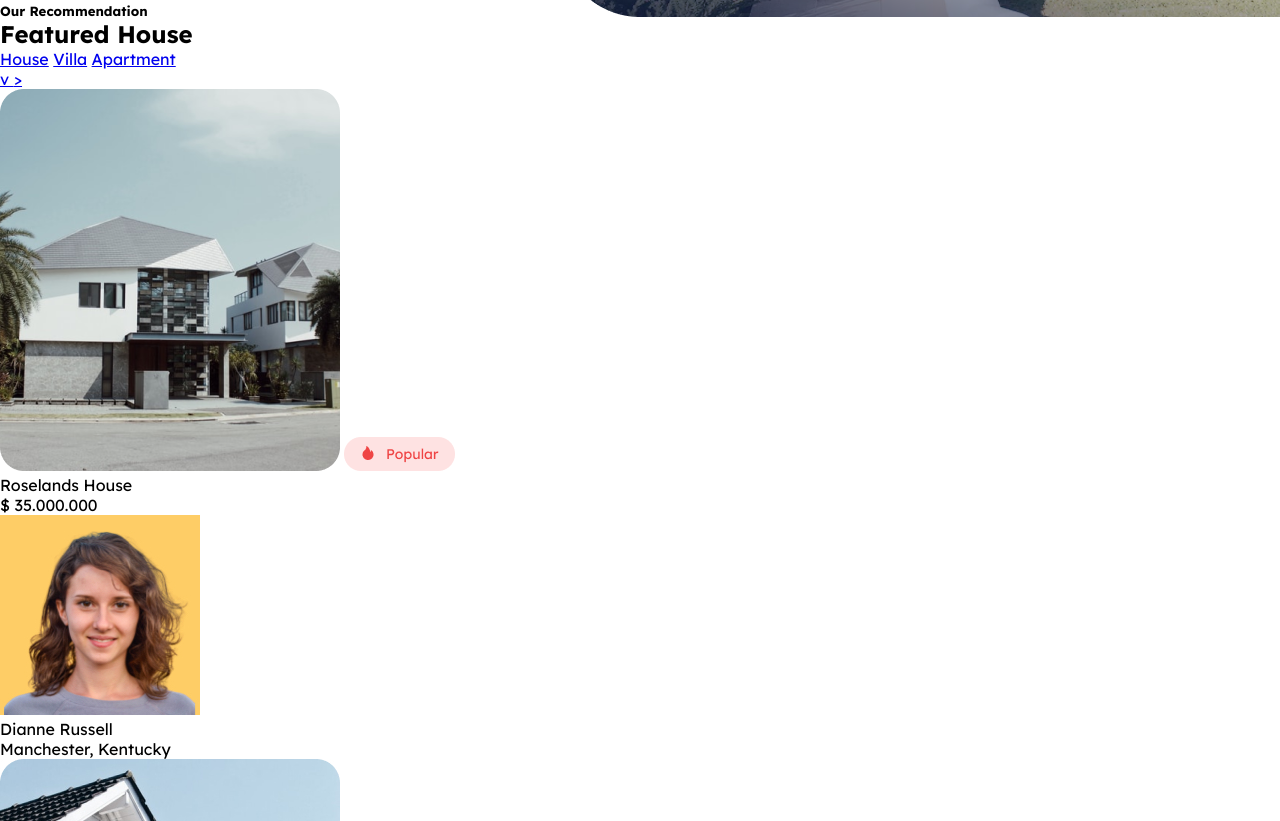
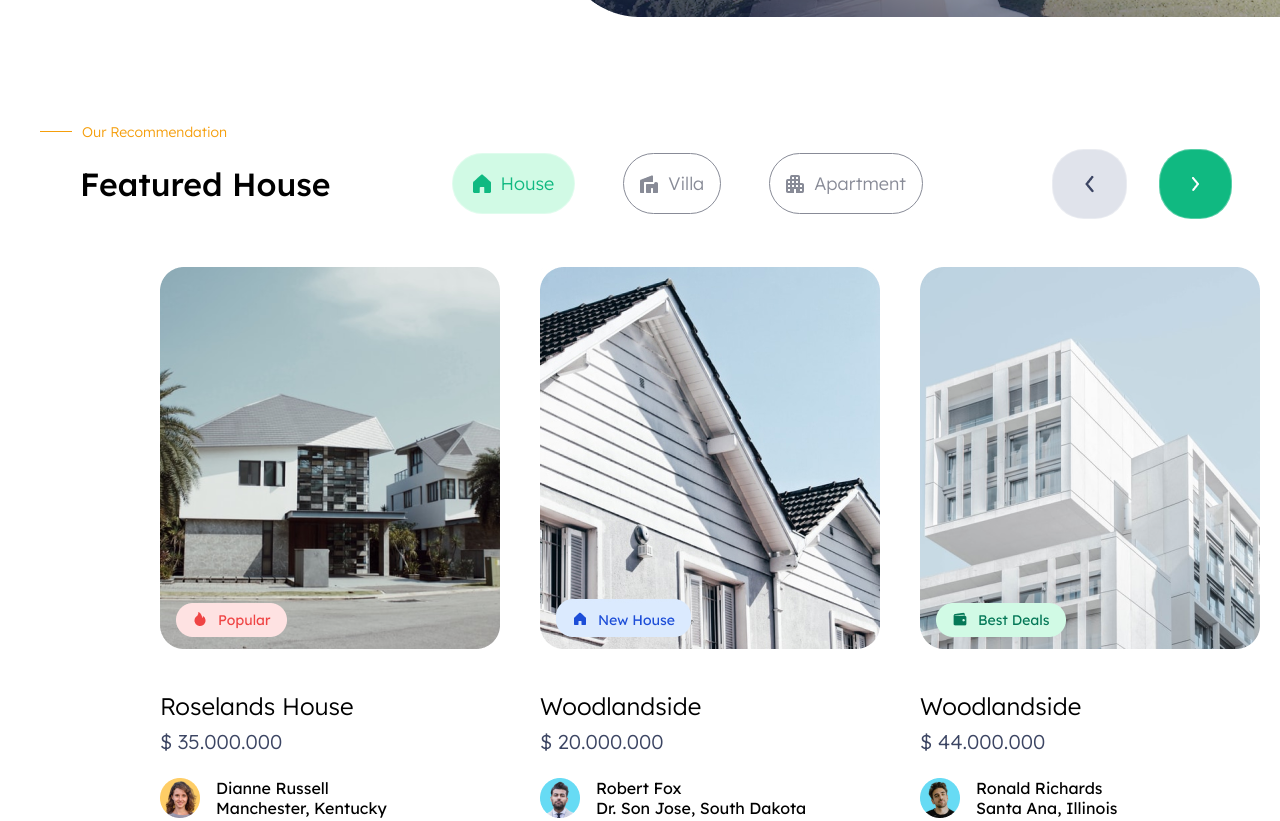
Before and after one commit to sergiidmytryshyn/WebHW1, a plain HTML site: page index.html in a window 1280 px wide. Shown: the part 703-1524 px from the top of the page. Drawn offline with Linux system fonts and the light colour scheme.

Commit message:
one more section done

```diff
--- a/css/style.css
+++ b/css/style.css
@@ -279,3 +279,122 @@ body header{
     max-width: 1200px;
     margin: 0px auto;
 }
+
+
+.recomendation{
+    display: flex;
+    flex-direction: column;
+    margin-top: 120px;
+}
+
+.recomendation-nav{
+    display: flex;
+    align-items: center;
+    justify-content: space-between;
+}
+
+.recomendation-nav-left{
+    display: flex;
+    flex-direction: column;
+    gap: 10px;
+}
+
+.recomendation-nav-left h2{
+    margin-left: 40px;
+    font-weight: 500;
+    font-size: 32px;
+
+}
+
+.our-rec{
+    display: flex;
+    flex-direction: row;
+    color: #F59E0B;
+    align-items: center;
+    gap: 10px;
+}
+
+.our-rec h5{
+    font-size: 14px;
+    font-weight: 300;
+}
+
+.recomendation-nav-mid{
+    display: flex;
+    gap: 32px;
+}
+
+.nav-button.house{
+    color: #10B981;
+    background: #D1FAE5;
+    font-size: 18px;
+    font-weight: 300;
+    padding: 20px;
+    display: flex;
+    gap: 10px;
+    align-items: center;
+}
+
+.nav-button.villa{
+    border: 1px solid #888B97;
+    color: #888B97;
+    display: flex;
+    gap: 10px;
+    align-items: center;
+    font-size: 18px;
+    font-weight: 300;
+}
+
+.recomendation-nav-right{
+    display: flex;
+    gap: 16px;
+}
+
+
+.nav-button.lswitch{
+    padding: 25px 32px;
+    background: #E0E3EB;
+}
+
+.nav-button.rswitch{
+    padding: 25px 32px;
+    background: #10B981;
+}
+
+.res-homes{
+    display: flex;
+    overflow: scroll;
+    margin-top: 40px;
+    gap: 40px;
+    padding-left: 160px;
+}
+
+.rec-home-subimg{
+    margin-top: -50px;
+    margin-bottom: 50px;
+    margin-left: 16px;
+}
+
+.rec-home-text{
+    display: flex;
+    flex-direction: column;
+    gap: 8px;
+}
+
+.rec-home-text :first-child{
+    font-size: 24px;
+    font-weight: 350;
+}
+
+.rec-home-text :last-child{
+    font-size: 20px;
+    font-weight: 350;
+    color: #3C4563;
+}
+
+
+.rec-home-seller{
+    display: flex;
+    margin-top: 24px;
+    gap: 16px;
+}
--- a/index.html
+++ b/index.html
@@ -77,66 +77,98 @@
             </div>
             </section>
         </div>
-
-    <section class="recomendation">
+            <div class="recomendation">
+                <div class="width-alligner">
+                    <div class="our-rec">
+                        <img src="icons/orangeLine.png" alt="">
                         <h5>Our Recommendation</h5>
+                    </div>
+                    <section class="recomendation-nav">
+                        <div class="recomendation-nav-left">
                             <h2>Featured House</h2>
-        <div class="recomendation-mid">
-            <a class="mid-button1" href="#">House</a>
-            <a class="mid-button1" href="#">Villa</a>
-            <a class="mid-button1" href="#">Apartment</a>
                         </div>
-        <div class="recomendation-switch">
-            <a class="switch-left" href="#"> v </a>
-            <a class="switch-right" href="#"> > </a>
+                        <div class="recomendation-nav-mid">
+                            <a class="nav-button house" href="#"><img src="/icons/pictogramHome.png" alt="">House</a>
+                            <a class="nav-button villa" href="#"><img src="/icons/pictogramVilla.png" alt="">Villa</a>
+                            <a class="nav-button villa" href="#"><img src="/icons/pictogramApartment.png" alt="">Apartment</a>
+                        </div>
+                        <div class="recomendation-nav-right">
+                            <a class="nav-button lswitch" href="#"><img src="/icons/lArrow.png" alt=""></a>
+                            <a class="nav-button rswitch" href="#"><img src="/icons/rArrow.png" alt=""></a>
                         </div>
                     </section>
-    <section class="homes">
-        <div class="home-1">
+                </div>
+                <section class="res-homes">
+                    <div class="rec-home">
+                        <div class="rec-home-img">
                             <img class="home-1-img" src="icons/home1.png" alt="Home1">
-            <img class="home-1-subimg" src="icons/popular.png" alt="Popular">
+                        </div>
+                        <img class="rec-home-subimg" src="icons/popular.png" alt="Popular">
+                        <div class="rec-home-text">
                             <p>Roselands House</p>
                             <p>$ 35.000.000</p>
-            <div class="home-1-seller">
-                <img class="home-1-seller-avatar" src="icons/avatar3.png" alt="Seller1">
+                        </div>
+                        <div class="rec-home-seller">
+                            <img class=" rec-avatar" src="icons/recAvatar1.png" alt="Seller1">
+                            <div class="rec-home-seller-data">
                                 <p>Dianne Russell</p>
                                 <p>Manchester, Kentucky</p>
                             </div>
                         </div>
-        <div class="home-2">
+                    </div>
+                    <div class="rec-home">
+                        <div class="rec-home-img">
                             <img class="home-2-img" src="icons/home2.jpg" alt="Home2">
-            <img class="home-2-subimg" src="icons/NewHouse.png" alt="NewHouse">
+                        </div>
+                        <img class="rec-home-subimg" src="icons/NewHouse.png" alt="NewHouse">
+                        <div class="rec-home-text">
                             <p>Woodlandside</p>
                             <p>$ 20.000.000</p>
-            <div class="home-2-seller">
-                <img class="home-2-seller-avatar" src="icons/avatar6.png" alt="Seller2">
+                        </div>
+                        <div class="rec-home-seller">
+                            <img class="rec-avatar" src="icons/avatar6.png" alt="Seller2">
+                            <div class="rec-home-seller-data">
                                 <p>Robert Fox</p>
                                 <p>Dr. Son Jose, South Dakota</p>
                             </div>
                         </div>
-        <div class="home-3">
+                    </div>
+                    <div class="rec-home">
+                        <div class="rec-home-img">
                             <img class="home-3-img" src="icons/home3.png" alt="Home3">
-            <img class="home-3-subimg" src="icons/BestDeals.png" alt="BestDeals">
+                        </div>
+                        <img class="rec-home-subimg" src="icons/BestDeals.png" alt="BestDeals">
+                        <div class="rec-home-text">
                             <p>Woodlandside</p>
                             <p>$ 44.000.000</p>
-            <div class="home-3-seller">
-                <img class="home-3-seller-avatar" src="icons/avatar7.png" alt="Seller3">
+                        </div>
+                        <div class="rec-home-seller">
+                            <img class="rec-avatar" src="icons/avatar7.png" alt="Seller3">
+                            <div class="rec-home-seller-data">
                                 <p>Ronald Richards</p>
                                 <p>Santa Ana, Illinois</p>
                             </div>
                         </div>
-        <div class="home-4">
+                    </div>
+                    <div class="rec-home">
+                        <div class="rec-home-img">
                             <img class="home-4-img" src="icons/home4.png" alt="Home4">
-            <img class="home-4-subimg" src="icons/popular.png" alt="Popular">
+                        </div>
+                        <img class="rec-home-subimg" src="icons/popular.png" alt="Popular">
+                        <div class="rec-home-text">
                             <p>Cosmo's house</p>
                             <p>$ 22.000.000</p>
-            <div class="home-4-seller">
-                <img class="home-4-seller-avatar" src="icons/avatar8.png" alt="Seller4">
+                        </div>
+                        <div class="rec-home-seller">
+                            <img class="rec-avatar" src="icons/avatar8.png" alt="Seller4">
+                            <div class="rec-home-seller-data">
                                 <p>Jenny Wilson</p>
                                 <p>Preston Rd. Inglewood, Maine 98380</p>
                             </div>
                         </div>
+                    </div>
                 </section>
+            </div>
             <section class="overview">
                 <div class="overview-title">
                     <h6>Ready To Sell!</h6>
@@ -333,6 +365,7 @@
                     <a href="#" class="footer-contacts-4">info@hounter.com</a>
                 </div>
             </footer>
+        <!-- </div> -->
     </section>
 
 </body>
```
Also changed, not shown: icons/home4.png, icons/lArrow.png (added), icons/orangeLine.png (added), icons/pictogramApartment.png (added), icons/pictogramHome.png (added), icons/pictogramVilla.png (added), icons/recAvatar1.png (added). Lines whose indentation alone changed are shown as unchanged.
